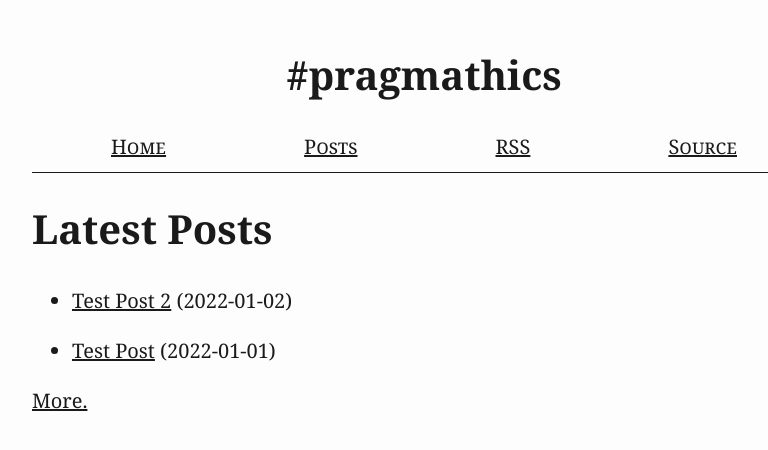
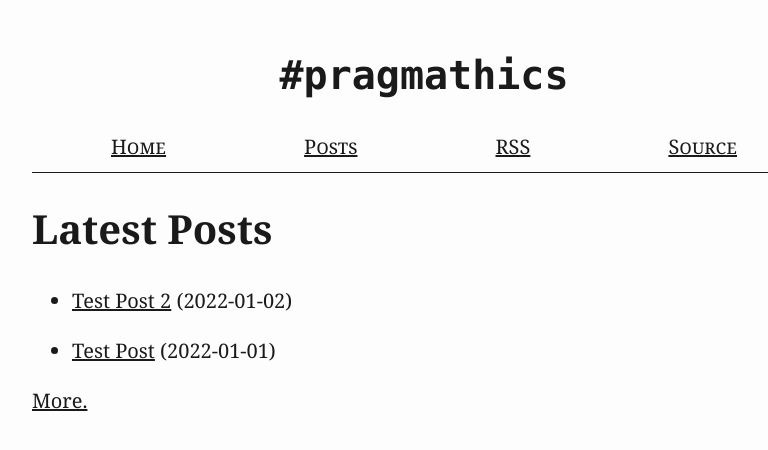
Before and after one commit to Shiandow/shiandow.github.io, a Jekyll site: the page built from index.md, in a window 1280 px wide. Shown: the top 450 px of the page, without its empty margins (216-984 px from the left). Built offline with Jekyll 4.4.1, drawn with Linux system fonts in a browser that asks for light colours.

Commit message:
More styling

```diff
--- a/_includes/main-header.html
+++ b/_includes/main-header.html
@@ -1,4 +1,4 @@
-<h1>{{ site.title }}</h1>
+<h1 id=pragmathics>{{ site.title }}</h1>
 <nav>
     <a href="/">Home</a>
     <a href="/posts">Posts</a>
--- a/assets/styles/default.css
+++ b/assets/styles/default.css
@@ -9,7 +9,6 @@ html {
     margin: auto;
 }
 
-
 /* Personal Taste */
 body {
     text-align: justify;
@@ -19,6 +18,24 @@ a {
     color: inherit;
 }
 
+/* Header Styling */
+h1 {
+    font-size: 2rem;
+    font-weight: bold;
+}
+h2 {
+    font-size: 1.5rem;
+    font-weight: bold;
+}
+h3 {
+    font-size: 1rem;
+    font-weight: bold;
+}
+h4 {
+    font-size: 1.5rem;
+    font-style: italic;
+}
+
 /* Article Header */
 header {
     padding: 0.5em;
@@ -26,11 +43,8 @@ header {
     text-align: center;
 }
 
-/* Article Footer */
-footer {
-    padding: 0.5em;
-    border-top: 1px solid;
-    text-align: center;
+#pragmathics {
+    font-family: Consolas, monospace;
 }
 
 /* Site navigation */
@@ -40,6 +54,13 @@ nav {
 }
 nav > a {
     flex-grow: 1
+}
+
+/* Article Footer */
+footer {
+    padding: 0.5em;
+    border-top: 1px solid;
+    text-align: center;
 }
 
 /* Post Navigation Footer */
```
